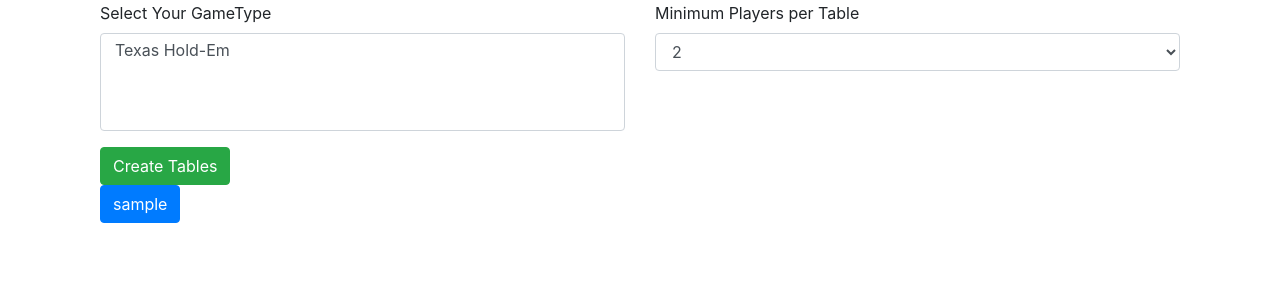
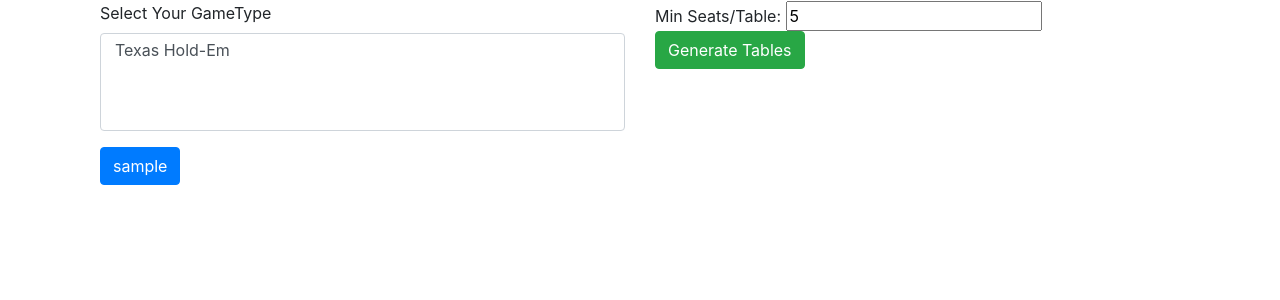
Before and after one commit to JoshuaHaarer/Poker-Manager, a Node server app: page /creategame in a window 1280 px wide. Shown: the top 300 px of the page. Run offline with Node 20, Linux system fonts and the light colour scheme; tables that the repository leaves empty hold one stand-in row (values such as "Sample post"); some libraries are stand-ins or nearby versions.

Commit message:
integrates logic for generating tables

```diff
--- a/views/creategame.html
+++ b/views/creategame.html
@@ -8,12 +8,14 @@
     <title>Create Game</title>
     <link rel="stylesheet" href="https://maxcdn.bootstrapcdn.com/bootstrap/4.0.0/css/bootstrap.min.css" integrity="sha384-Gn5384xqQ1aoWXA+058RXPxPg6fy4IWvTNh0E263XmFcJlSAwiGgFAW/dAiS6JXm"
         crossorigin="anonymous">
+    <link rel="stylesheet" type="text/html" href="../public/css/tableBasic.css">
     <script src="https://code.jquery.com/jquery-3.3.1.min.js" integrity="sha256-FgpCb/KJQlLNfOu91ta32o/NMZxltwRo8QtmkMRdAu8="
         crossorigin="anonymous"></script>
     <script src="https://cdnjs.cloudflare.com/ajax/libs/popper.js/1.12.9/umd/popper.min.js" integrity="sha384-ApNbgh9B+Y1QKtv3Rn7W3mgPxhU9K/ScQsAP7hUibX39j7fakFPskvXusvfa0b4Q"
         crossorigin="anonymous"></script>
     <script src="https://maxcdn.bootstrapcdn.com/bootstrap/4.0.0/js/bootstrap.min.js" integrity="sha384-JZR6Spejh4U02d8jOt6vLEHfe/JQGiRRSQQxSfFWpi1MquVdAyjUar5+76PVCmYl"
         crossorigin="anonymous"></script>
+    <script src="https://ajax.googleapis.com/ajax/libs/angularjs/1.6.9/angular.min.js"></script>
 </head>
 
 <body>
@@ -36,36 +38,74 @@
                     </form>
                 </div>
                 <div class="col-6">
-                    <form>
-                        <label for="min-players">Minimum Players per Table</label>
-                        <select class="form-control" id="min-players">
-                            <option>2</option>
-                            <option>3</option>
-                            <option>4</option>
-                            <option>5</option>
-                            <option>6</option>
-                        </select>
-                    </form>
-                </div>
-            </div>
-            <div class="row">
-                <div class="col-12">
-                    <button type="button" class="btn btn-success" id="start-game">Create Tables</button>
-                </div>
+                    <div class="table" ng-app="app" ng-controller="TableCtrl">
+                        <header>
+                            <span>Min Seats/Table:</span>
+                            <input type="number" ng-model="options.seats" ng-init="options.seats=5" />
+                            <button class="btn btn-success" ng-click="generate()">Generate Tables</button>
+                        </header>
+                        <ul>
+                            <li ng-repeat="table in tables">
+                                <header>Table {{$index+1}}</header>
+                                <div class="person" ng-repeat="person in table track by $index">{{person}}</div>
+                            </li>
+                        </ul>
                     </div>
                 </div>
                 <div class="container" id="player-list">
 
                 </div>
+
+
             </div>
+
             <script>
+
+
+
+                var app = angular.module('app', []).controller('TableCtrl', function ($scope) {
+
+
+                    $scope.generate = function () {
+                        var players = [];
+                        $('button[data-selected=true]').each(function (index, button) {
+                            players.push($(this).text());
+                        });
+                        $scope.tables = [];
+                        var players1 = players.slice(0);
+                        console.log(players)
+                        console.log(players1)
+                        var seats = $scope.options.seats;
+                        console.log("seats: " + seats);
+                        var tables = Math.floor(players.length / seats);
+                        console.log("tables:" + tables)
+                        var r = players.length % seats;
+                        console.log(r);
+                        if (r > 0) {
+                            seats++;
+                            r = players.length % seats;
+                        };
+                        for (var i = 0; i < tables; i++) {
+                            var people = [];
+                            console.log("pushing to table " + i);
+                            for (var p = 0; p < ((r > i) ? seats + 1 : seats); p++) {
+                                console.log("pushing to people" + p);
+                                people.push(players1.splice([Math.floor(Math.random() * players1.length)], 1)[0])
+
+                            }
+                            $scope.tables.push(people);
+                        };
+                    };
+                });
+
                 $(document).ready(function () {
+
+
                     $.ajax({
                         url: "../api/profiles/",
                         method: 'GET'
                     }).then(function (results) {
                         results.forEach(function (profile) {
-                    console.log(profile);
                             var button = $("<button>");
                             button.text(profile.nickName);
                             button.addClass("btn btn-primary profile-button");
@@ -86,6 +126,15 @@
                             }
 
                         });
+
+                        $("#start-game").on('click', function (event) {
+                            event.preventDefault();
+                            players = [];
+                            var minPlayers = $("#min-players").val();
+                            $('button[data-selected=true]').each(function (index, button) {
+                                players.push($(this).text());
+                            });
+                        });
                     })
 
 
```
Also changed, not shown: 1 other file. Lines whose indentation alone changed are shown as unchanged.
